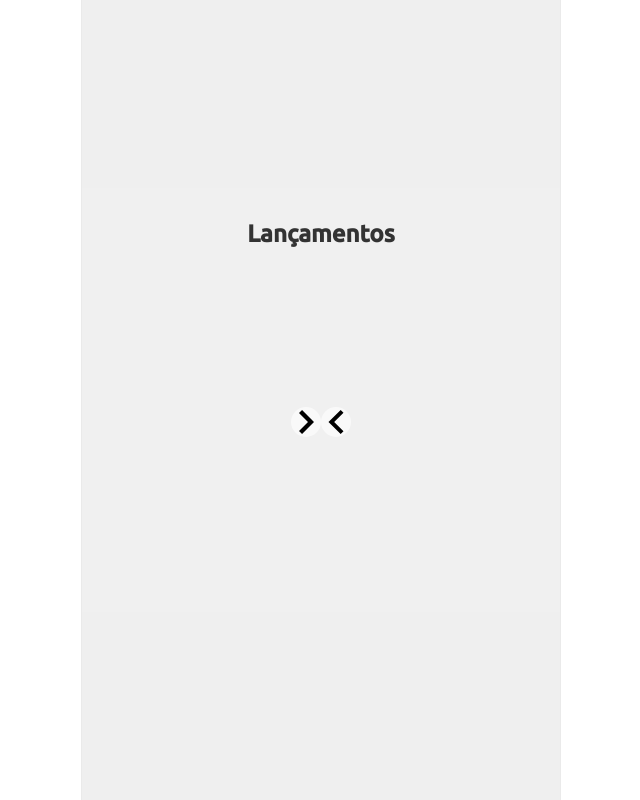
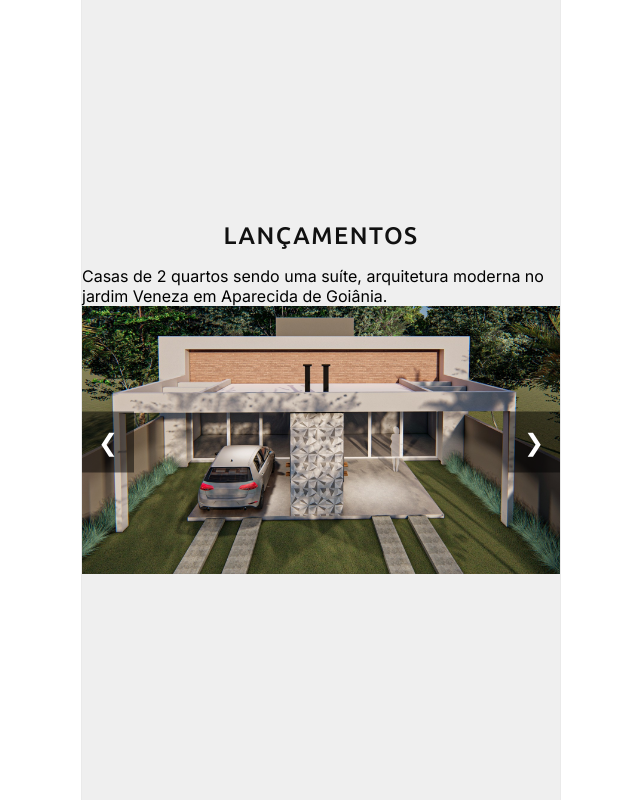
Before and after one commit to danielclaytonborgtx/DC-Imob, a React (Vite) app: page /slideshow in a window 1280 px wide. Shown: the whole page, without its empty margins (319-959 px from the left). Built offline with nearby package versions, Linux system fonts and the light colour scheme.

Commit message:
commit 9

```diff
--- a/src/pages/SlideShowPage/SlideShowPage.tsx
+++ b/src/pages/SlideShowPage/SlideShowPage.tsx
@@ -1,32 +1,37 @@
 // src/components/SlideShowPage/SlideShowPage.tsx
 
-import { Slide } from "react-slideshow-image";
-import "react-slideshow-image/dist/styles.css";
+import React, { useState } from "react";
+import { Text } from "../../components/Text";
+import { Title } from "../../components/Title";
 import image2 from "../../assets/Image2.jpeg";
 import image3 from "../../assets/Image3.jpeg";
 import image4 from "../../assets/Image4.jpeg";
-import { Container } from "./styles";
+import { Container, SlideshowContainer, Slide, PrevButton, NextButton, Image } from "./styles";
 
 const slideImages = [image2, image3, image4];
 
 export function SlideShowPage() {
+  const [currentSlide, setCurrentSlide] = useState(0);
+
+  const nextSlide = () => {
+    setCurrentSlide((currentSlide + 1) % slideImages.length);
+  };
+
+  const prevSlide = () => {
+    setCurrentSlide(currentSlide === 0 ? slideImages.length - 1 : currentSlide - 1);
+  };
+
   return (
     <Container>
-      <h2>Lançamentos</h2>
-      <Slide easing="ease">
-        {slideImages.map((image, index) => (
-          <div className="each-slide" key={index}>
-            <div style={{
-              backgroundImage: `url(${image})`,
-              height: '300px',
-              backgroundSize: 'cover',
-              backgroundPosition: 'center'
-            }}>
-              <span>Slide {index + 2}</span>
-            </div>
-          </div>
-        ))}
-      </Slide>
+      <Title>Lançamentos</Title>
+      <Text>Casas de 2 quartos sendo uma suíte, arquitetura moderna no jardim Veneza em Aparecida de Goiânia.</Text>
+      <SlideshowContainer>
+        <Slide>
+          <PrevButton onClick={prevSlide}>&#10094;</PrevButton>
+          <Image src={slideImages[currentSlide]} alt={`Slide ${currentSlide + 1}`} />
+          <NextButton onClick={nextSlide}>&#10095;</NextButton>
+        </Slide>
+      </SlideshowContainer>
     </Container>
   );
 }
--- a/src/pages/SlideShowPage/styles.ts
+++ b/src/pages/SlideShowPage/styles.ts
@@ -1,33 +1,53 @@
 // src/components/SlideShowPage/styles.ts
+
 import styled from 'styled-components';
 
 export const Container = styled.div`
-  display: flex;
-  flex-direction: column;
-  align-items: center;
-  padding: 2rem;
-  background-color: #f0f0f0;
+  /* Adicione estilos para o container principal, se necessário */
+`;
 
-  h2 {
-    font-size: 1.5rem;
-    margin-bottom: 1rem;
-    color: #333;
-  }
+export const SlideshowContainer = styled.div`
+  position: relative;
+  max-width: 1000px; /* Ajuste conforme necessário */
+  margin: auto;
+`;
 
-  .each-slide {
-    width: 100%;
-    margin-bottom: 1rem;
-  }
+export const Slide = styled.div`
+  position: relative;
+  text-align: center;
+`;
 
-  .each-slide > div {
-    height: 300px;
-    background-size: cover;
-    background-position: center;
-    display: flex;
-    justify-content: center;
-    align-items: center;
-    color: #fff;
-    font-size: 1.5rem;
-    text-shadow: 1px 1px 2px rgba(0, 0, 0, 0.6);
-  }
+export const PrevButton = styled.button`
+  position: absolute;
+  top: 50%;
+  left: 0;
+  transform: translateY(-50%);
+  font-size: 24px;
+  cursor: pointer;
+  color: white;
+  background-color: rgba(0, 0, 0, 0.5);
+  border: none;
+  outline: none;
+  padding: 16px;
+  z-index: 1;
 `;
+
+export const NextButton = styled.button`
+  position: absolute;
+  top: 50%;
+  right: 0;
+  transform: translateY(-50%);
+  font-size: 24px;
+  cursor: pointer;
+  color: white;
+  background-color: rgba(0, 0, 0, 0.5);
+  border: none;
+  outline: none;
+  padding: 16px;
+  z-index: 1;
+`;
+
+export const Image = styled.img`
+  width: 100%;
+  height: auto;
+`;
```
